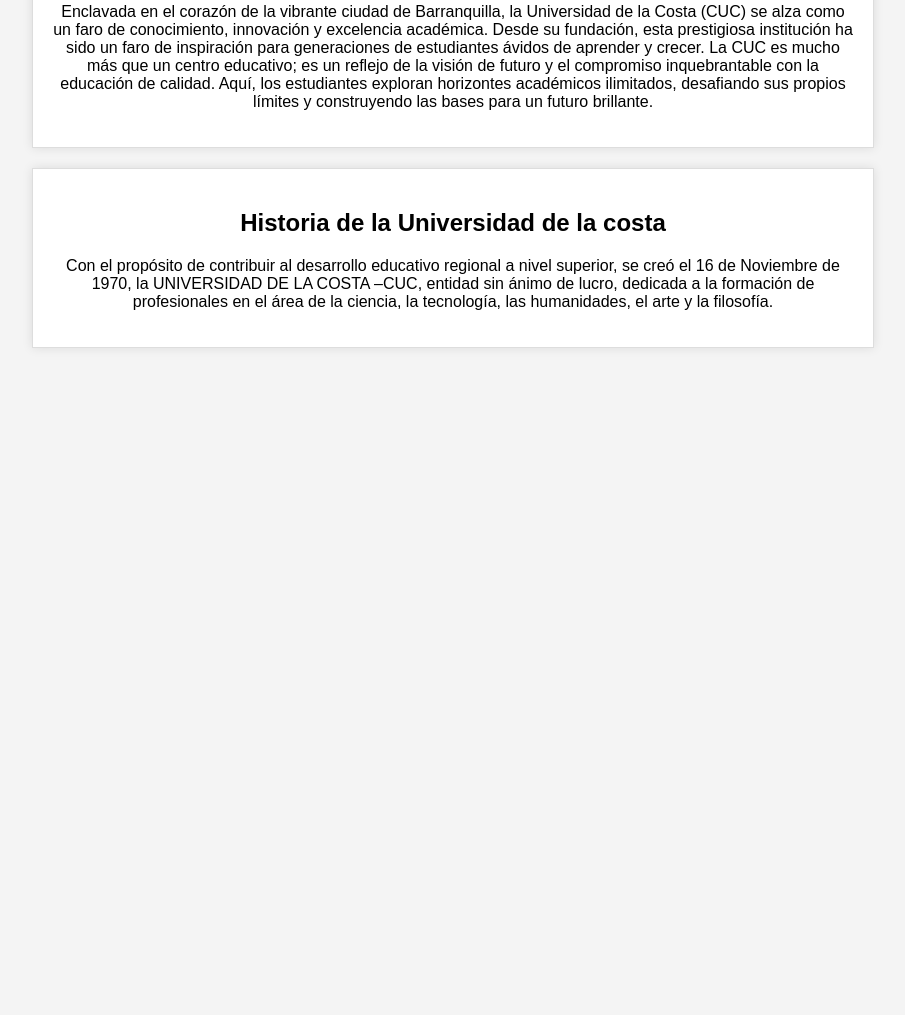
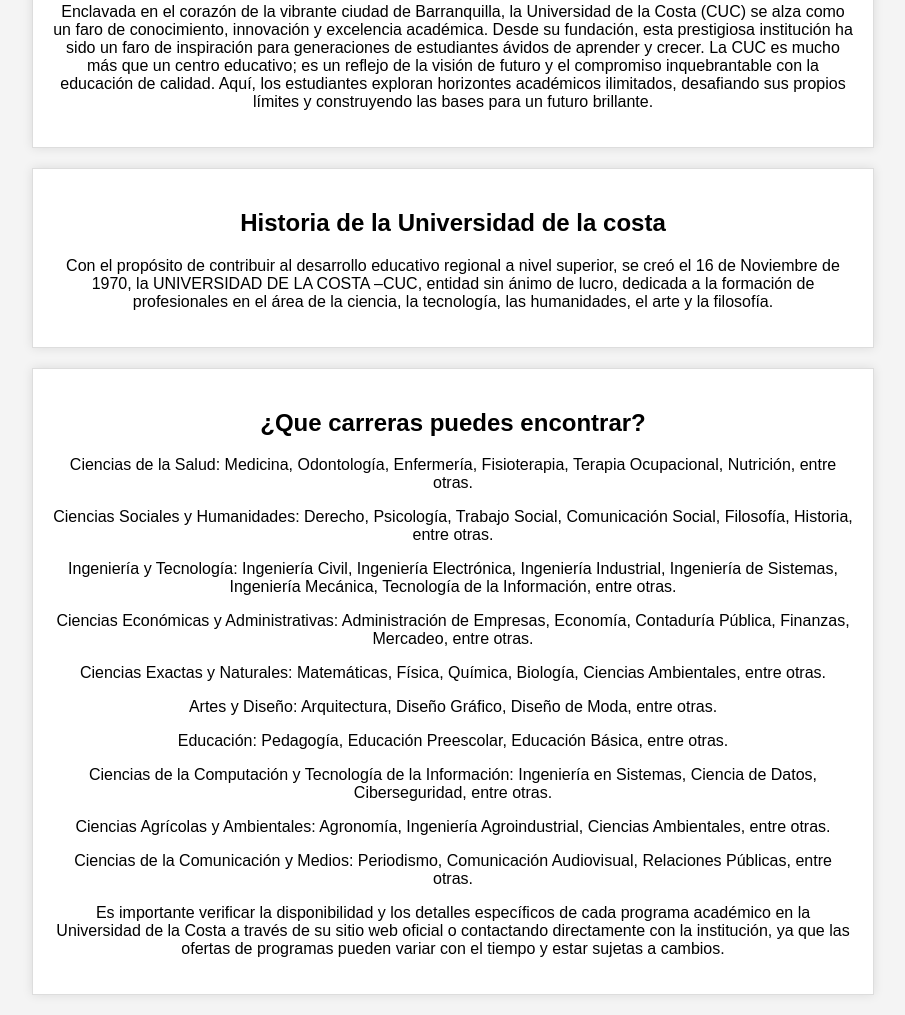
Before and after one commit to Caleb-V/Parcial, a plain HTML site: page index.html in a window 1280 px wide. Shown: the part 687-1702 px from the top of the page, without its empty margins (187-1092 px from the left). Before the commit the page ends 1055 px from the top, so only its background shows below. Drawn offline with Linux system fonts and the light colour scheme.

Commit message:
Se agrego informacion sobre las carreras de la universidad

```diff
--- a/index.html
+++ b/index.html
@@ -96,5 +96,29 @@
         <h2>Historia de la Universidad de la costa</h2>
         <p>Con el propósito de contribuir al desarrollo educativo regional a nivel superior, se creó el 16 de Noviembre de 1970, la UNIVERSIDAD DE LA COSTA –CUC, entidad sin ánimo de lucro, dedicada a la formación de profesionales en el área de la ciencia, la tecnología, las humanidades, el arte y la filosofía.</p>
     </main>
+    <main>
+        <h2>¿Que carreras puedes encontrar?</h2>
+        <p>Ciencias de la Salud: Medicina, Odontología, Enfermería, Fisioterapia, Terapia Ocupacional, Nutrición, entre otras.</p>
+
+        <p> Ciencias Sociales y Humanidades: Derecho, Psicología, Trabajo Social, Comunicación Social, Filosofía, Historia, entre otras.</p>
+
+        <p>    Ingeniería y Tecnología: Ingeniería Civil, Ingeniería Electrónica, Ingeniería Industrial, Ingeniería de Sistemas, Ingeniería Mecánica, Tecnología de la Información, entre otras.</p>
+
+            <p>    Ciencias Económicas y Administrativas: Administración de Empresas, Economía, Contaduría Pública, Finanzas, Mercadeo, entre otras.</p>
+
+                <p>    Ciencias Exactas y Naturales: Matemáticas, Física, Química, Biología, Ciencias Ambientales, entre otras.</p>
+
+                    <p>     Artes y Diseño: Arquitectura, Diseño Gráfico, Diseño de Moda, entre otras.</p>
+
+                        <p>    Educación: Pedagogía, Educación Preescolar, Educación Básica, entre otras.</p>
+
+                            <p>    Ciencias de la Computación y Tecnología de la Información: Ingeniería en Sistemas, Ciencia de Datos, Ciberseguridad, entre otras.</p>
+
+                                <p>    Ciencias Agrícolas y Ambientales: Agronomía, Ingeniería Agroindustrial, Ciencias Ambientales, entre otras.</p>
+
+                                    <p>    Ciencias de la Comunicación y Medios: Periodismo, Comunicación Audiovisual, Relaciones Públicas, entre otras.</p>
+
+                                        <p>    Es importante verificar la disponibilidad y los detalles específicos de cada programa académico en la Universidad de la Costa a través de su sitio web oficial o contactando directamente con la institución, ya que las ofertas de programas pueden variar con el tiempo y estar sujetas a cambios.</p>
+    </main>
 </body>
 </html>
```
